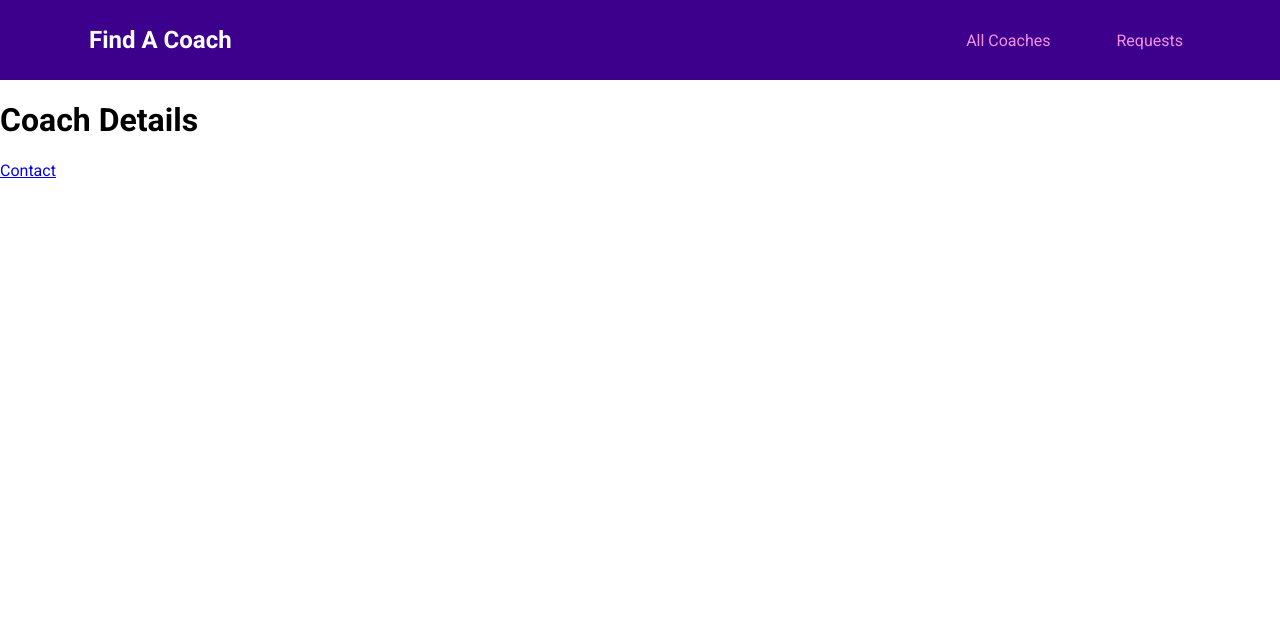
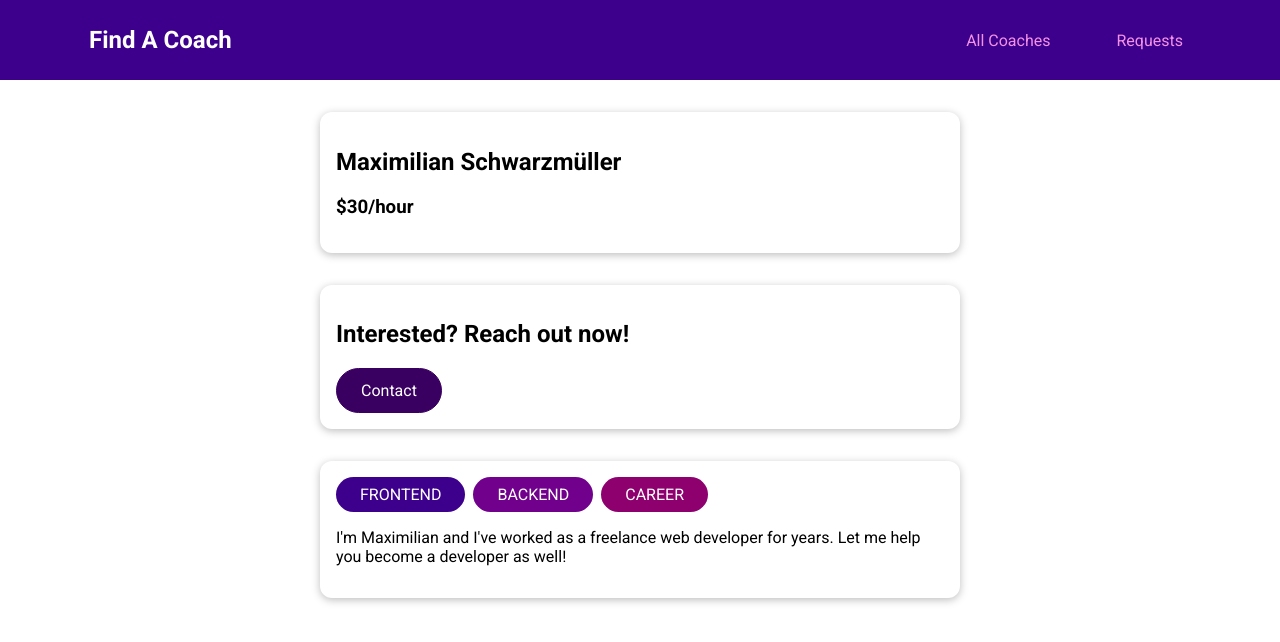
Before and after one commit to sydmasina/Find-a-Coach-VueApp, a Vue app: page /coaches/c1 in a window 1280 px wide. Shown: the top 642 px of the page. Built offline with nearby package versions, Linux system fonts and the light colour scheme.

Commit message:
Build Coach Detail Component... Create coach filter component

```diff
--- /dev/null
+++ b/src/components/minicomps/coaches/CoachFilter.vue
@@ -0,0 +1,67 @@
+<template>
+  <base-card>
+    <h2>Find You Coach</h2>
+    <span class="filter-option">
+      <input type="checkbox" id="fronted" checked @change="setFilter" />
+      <label for="frontend">Frontend</label>
+    </span>
+    <span class="filter-option">
+      <input type="checkbox" id="fronted" checked @change="setFilter" />
+      <label for="frontend">Backend</label>
+    </span>
+    <span class="filter-option">
+      <input type="checkbox" id="fronted" checked @change="setFilter" />
+      <label for="frontend">Career</label>
+    </span>
+  </base-card>
+</template>
+
+<script>
+export default {
+  emits: ['change-filter'],
+  data() {
+    return {
+      filtered: {
+        frontend: true,
+        backend: true,
+        career: true,
+      },
+    };
+  },
+  methods: {
+    setFilter(event) {
+      const inputId = event.target.id;
+      const isActive = event.target.checked;
+      const updatedFilters = {
+        ...this.filters,
+        [inputId]: isActive,
+      };
+      this.filters = updatedFilters;
+      this.$emit('change-filter', updatedFilters);
+    },
+  },
+};
+</script>
+
+<style scoped>
+h2 {
+  margin: 0.5rem 0;
+}
+
+.filter-option {
+  margin-right: 1rem;
+}
+
+.filter-option label,
+.filter-option input {
+  vertical-align: middle;
+}
+
+.filter-option label {
+  margin-left: 0.25rem;
+}
+
+.filter-option.active label {
+  font-weight: bold;
+}
+</style>
--- a/src/components/pages/coaches/CoachDetails.vue
+++ b/src/components/pages/coaches/CoachDetails.vue
@@ -1,15 +1,67 @@
 <template>
-    <h1>Coach Details</h1>
-    <router-view></router-view>
-    <router-link to="/coaches/c1/contact">Contact</router-link>
+  <section>
+    <base-card>
+      <h2>{{ fullName }}</h2>
+      <h3>${{ rate }}/hour</h3>
+    </base-card>
+  </section>
+  <section>
+    <header>
+      <base-card>
+        <header>
+          <h2>Interested? Reach out now!</h2>
+          <base-button link :to="contactLink">Contact</base-button>
+        </header>
+        <router-view></router-view>
+      </base-card>
+    </header>
+    <section>
+      <base-card>
+        <base-badge
+          v-for="area in areas"
+          :key="area"
+          :title="area"
+          :type="area"
+        ></base-badge>
+        <p>{{ description }}</p>
+      </base-card>
+    </section>
+  </section>
 </template>
 
 <script>
 export default {
-
-}
+  props: ['id'],
+  data() {
+    return {
+      selectedCoach: null,
+    };
+  },
+  computed: {
+    fullName() {
+      return this.selectedCoach.firstName + ' ' + this.selectedCoach.lastName;
+    },
+    contactLink() {
+      return this.$route.path + '/contact';
+    },
+    areas() {
+      return this.selectedCoach.areas;
+    },
+    description() {
+      return this.selectedCoach.description;
+    },
+    rate() {
+      return this.selectedCoach.hourlyRate;
+    },
+  },
+  created() {
+    this.selectedCoach = this.$store.getters['coaches/coaches'].find(
+      (coach) => coach.id === this.id
+    );
+  },
+};
 </script>
 
 <style>
-
 </style>
+BaseCard
--- a/src/components/pages/coaches/CoachList.vue
+++ b/src/components/pages/coaches/CoachList.vue
@@ -1,6 +1,6 @@
 <template>
   <section>
-    <h1>Filter</h1>
+    <coach-filter @change-filter="setFilters"></coach-filter>
   </section>
   <section>
     <base-card>
@@ -26,16 +26,45 @@
 
 <script>
 import CoachItem from '../../minicomps/coaches/CoachItem.vue';
+import CoachFilter from '../../minicomps/coaches/CoachFilter.vue';
 export default {
-  components: { CoachItem },
+  components: {
+    CoachItem,
+    CoachFilter,
+     },
   computed: {
     filteredCoaches() {
-      return this.$store.getters['coaches/coaches'];
+      const coaches = this.$store.getters['coaches/coaches'];
+      return coaches.filter(coach =>{
+        if(this.activeFilters.frontend && coach.areas.includes('frontend')){
+          return true;
+        }
+        if(this.activeFilters.backend && coach.areas.includes('backend')){
+          return true;
+        }
+        if(this.activeFilters.career && coach.areas.includes('career')){
+          return true;
+        }
+      })
     },
     hasCoaches() {
       return this.$store.getters['coaches/hasCoaches'];
     },
   },
+  data(){
+    return {
+      activeFilters: {
+        frontend: true,
+        backend: true,
+        career: true
+      }
+    }
+  },
+  methods: {
+    setFilters(updatedFilters){
+      this.activeFilters = updatedFilters;
+    }
+  }
 };
 </script>
 
```
Also changed, not shown: src/router.js (+11 -9 lines).
